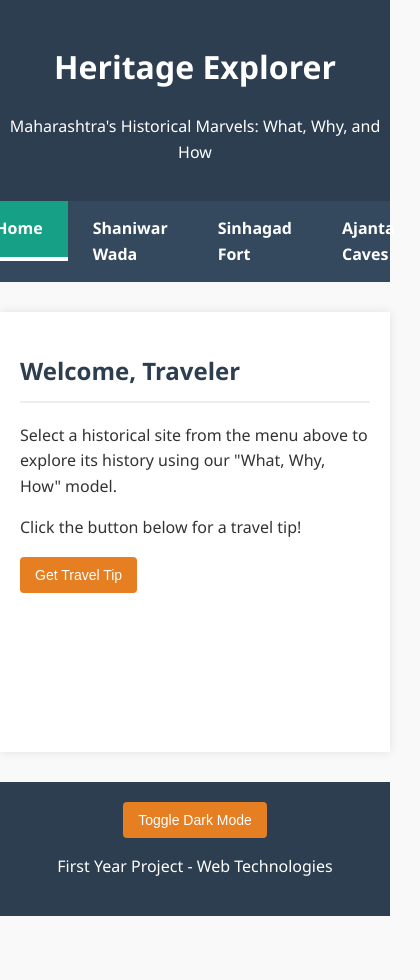
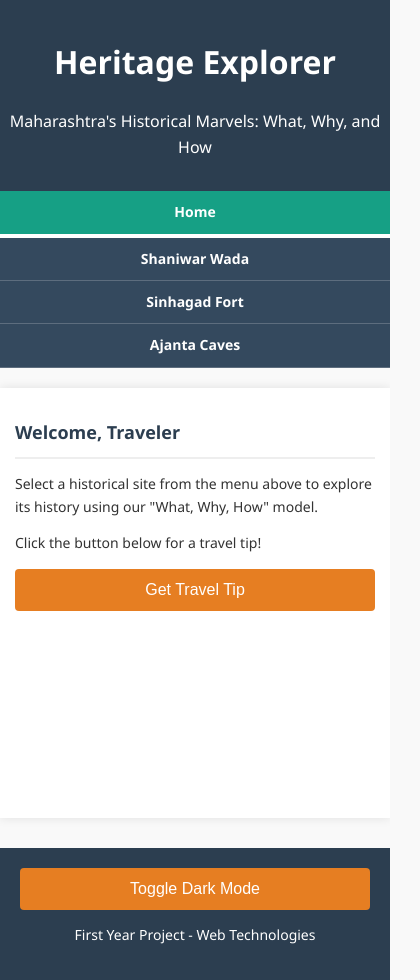
Before and after one commit to sarthakcontrigit/Bhootkal.io, a plain HTML site: page index.html in a window 390 px wide. Shown: the whole page, 420 px wide, since content can reach past the window. Before the commit the page ends 916 px from the top, so only its background shows below. Drawn offline with Linux system fonts and the light colour scheme.

Commit message:
Add responsive styles for various screen sizes

```diff
--- a/bhoot.css
+++ b/bhoot.css
@@ -141,3 +141,70 @@ body.sinhagad-bg {
 body.ajanta-bg {
     background-color: #626c50;
 }
+
+
+
+@media (max-width: 900px) {
+    main {
+        max-width: 95%;
+        margin: 20px auto;
+        padding: 15px;
+    }
+
+    nav ul li a {
+        padding: 12px 18px;
+        font-size: 15px;
+    }
+}
+
+
+@media (max-width: 600px) {
+    header {
+        padding: 15px 0;
+        font-size: 18px;
+    }
+
+    nav ul {
+        flex-direction: column;
+    }
+
+    nav ul li a {
+        text-align: center;
+        padding: 12px;
+        border-bottom: 1px solid rgba(255,255,255,0.2);
+    }
+
+    main {
+        padding: 15px;
+    }
+
+    h2 {
+        font-size: 20px;
+    }
+
+    button {
+        width: 100%;
+        padding: 12px;
+        font-size: 16px;
+    }
+}
+
+
+@media (max-width: 400px) {
+    body {
+        font-size: 14px;
+    }
+
+    header {
+        font-size: 16px;
+    }
+
+    nav ul li a {
+        font-size: 14px;
+        padding: 10px;
+    }
+
+    h2 {
+        font-size: 18px;
+    }
+}
```
